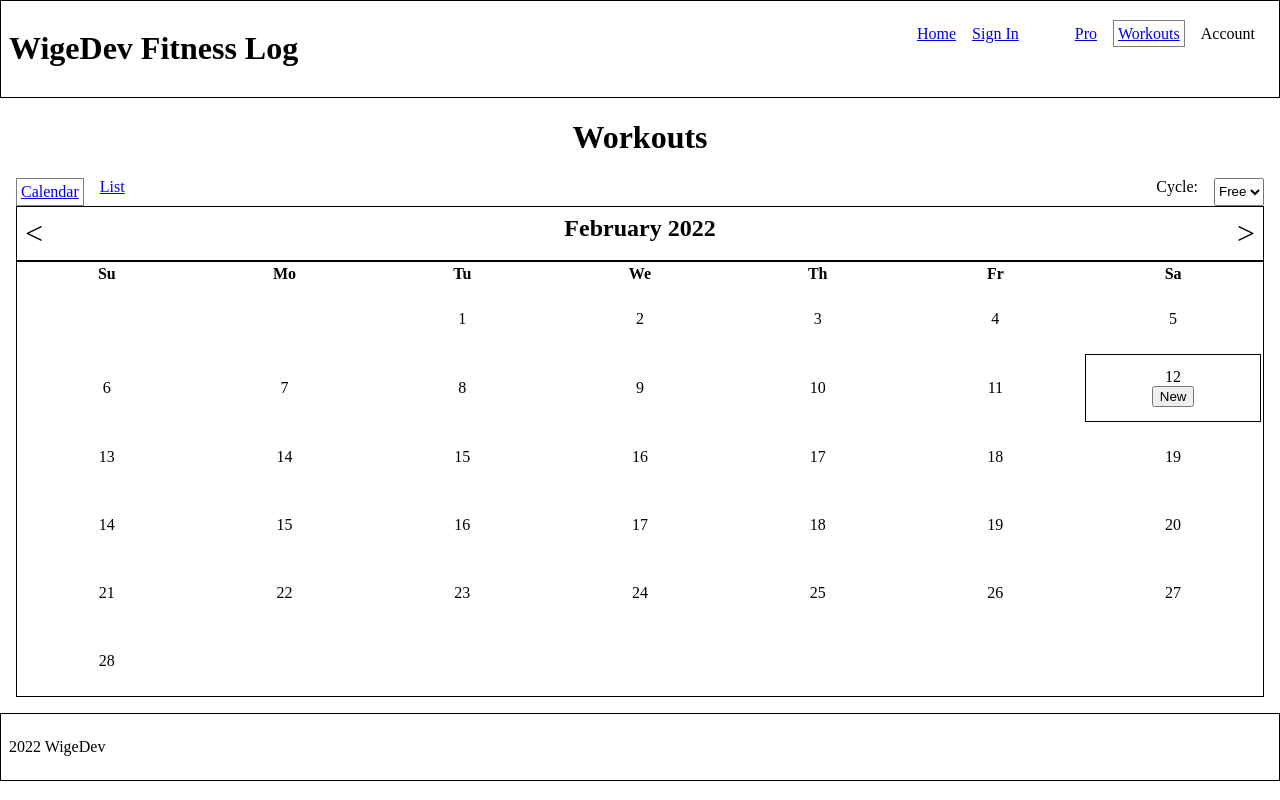
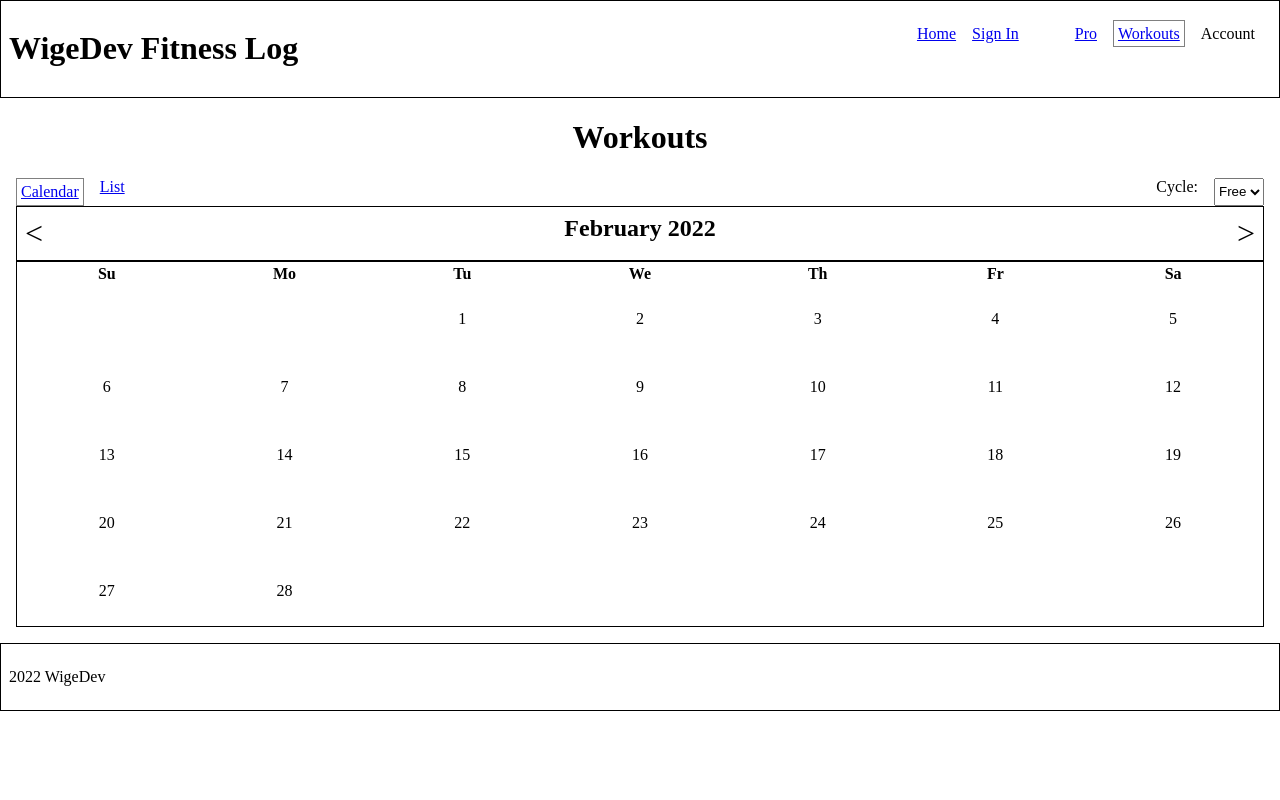
Before and after one commit to garywige/wigedev-fitness-log, an Angular app: page /free/workouts/calendar in a window 1280 px wide. Built offline with nearby package versions, Linux system fonts and the light colour scheme.

Commit message:
used directive to generate calendar

```diff
--- a/src/app/free/workouts-calendar/workouts-calendar.component.html
+++ b/src/app/free/workouts-calendar/workouts-calendar.component.html
@@ -31,53 +31,8 @@
       </th>
     </thead>
     <tbody>
-      <tr>
-        <td></td>
-        <td></td>
-        <td>1</td>
-        <td>2</td>
-        <td>3</td>
-        <td>4</td>
-        <td>5</td>
-      </tr>
-      <tr>
-        <td>6</td>
-        <td>7</td>
-        <td>8</td>
-        <td>9</td>
-        <td>10</td>
-        <td>11</td>
-        <td class="today"><span>12</span><br><button>New</button></td>
-      </tr>
-      <tr>
-        <td>13</td>
-        <td>14</td>
-        <td>15</td>
-        <td>16</td>
-        <td>17</td>
-        <td>18</td>
-        <td>19</td>
-      </tr>
-      <tr>
-        <td>14</td>
-        <td>15</td>
-        <td>16</td>
-        <td>17</td>
-        <td>18</td>
-        <td>19</td>
-        <td>20</td>
-      </tr>
-      <tr>
-        <td>21</td>
-        <td>22</td>
-        <td>23</td>
-        <td>24</td>
-        <td>25</td>
-        <td>26</td>
-        <td>27</td>
-      </tr>
-      <tr>
-        <td>28</td>
+      <tr *ngFor="let week of weeks">
+        <td *ngFor="let day of week">{{ day }}</td>
       </tr>
     </tbody>
   </table>
```
